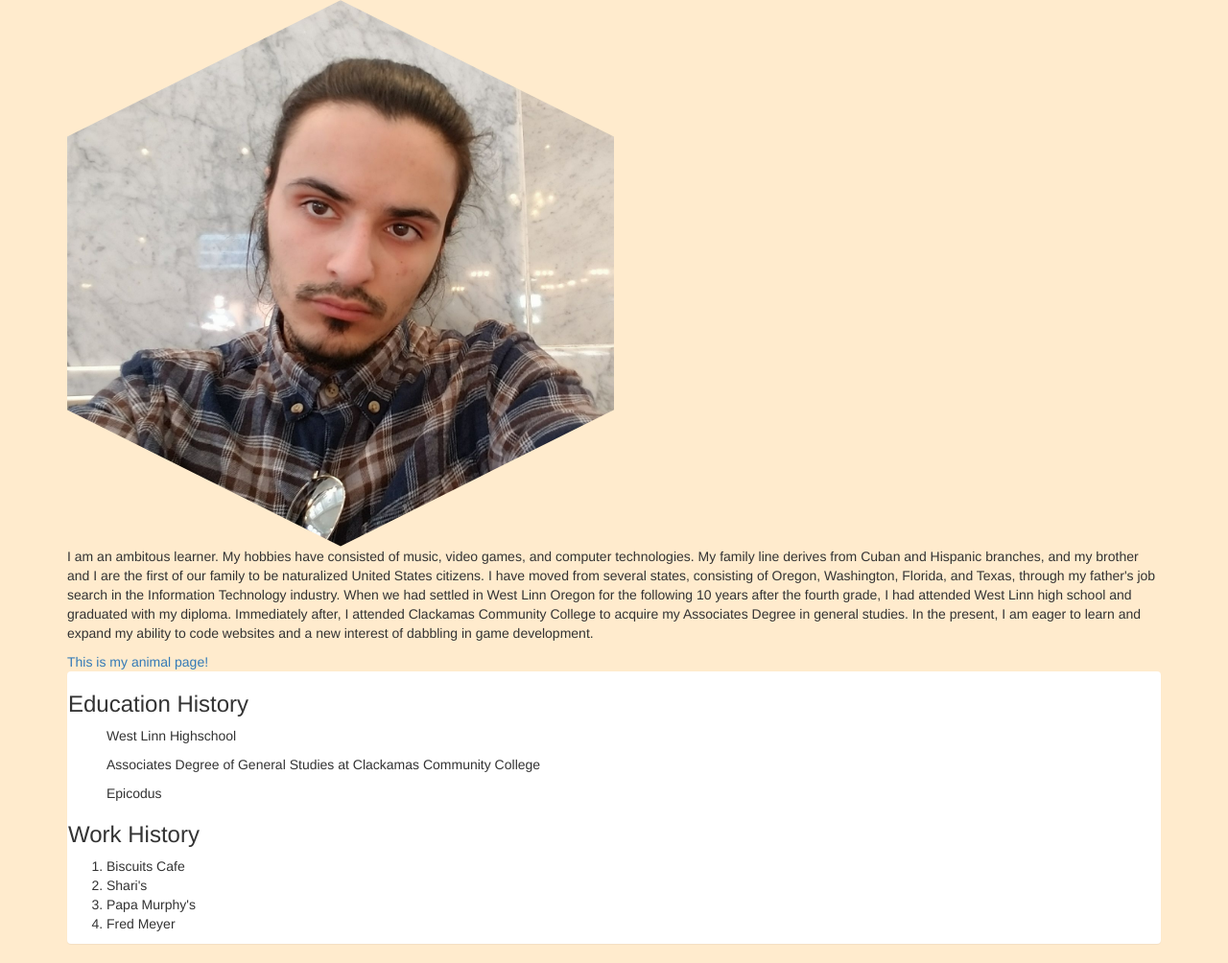
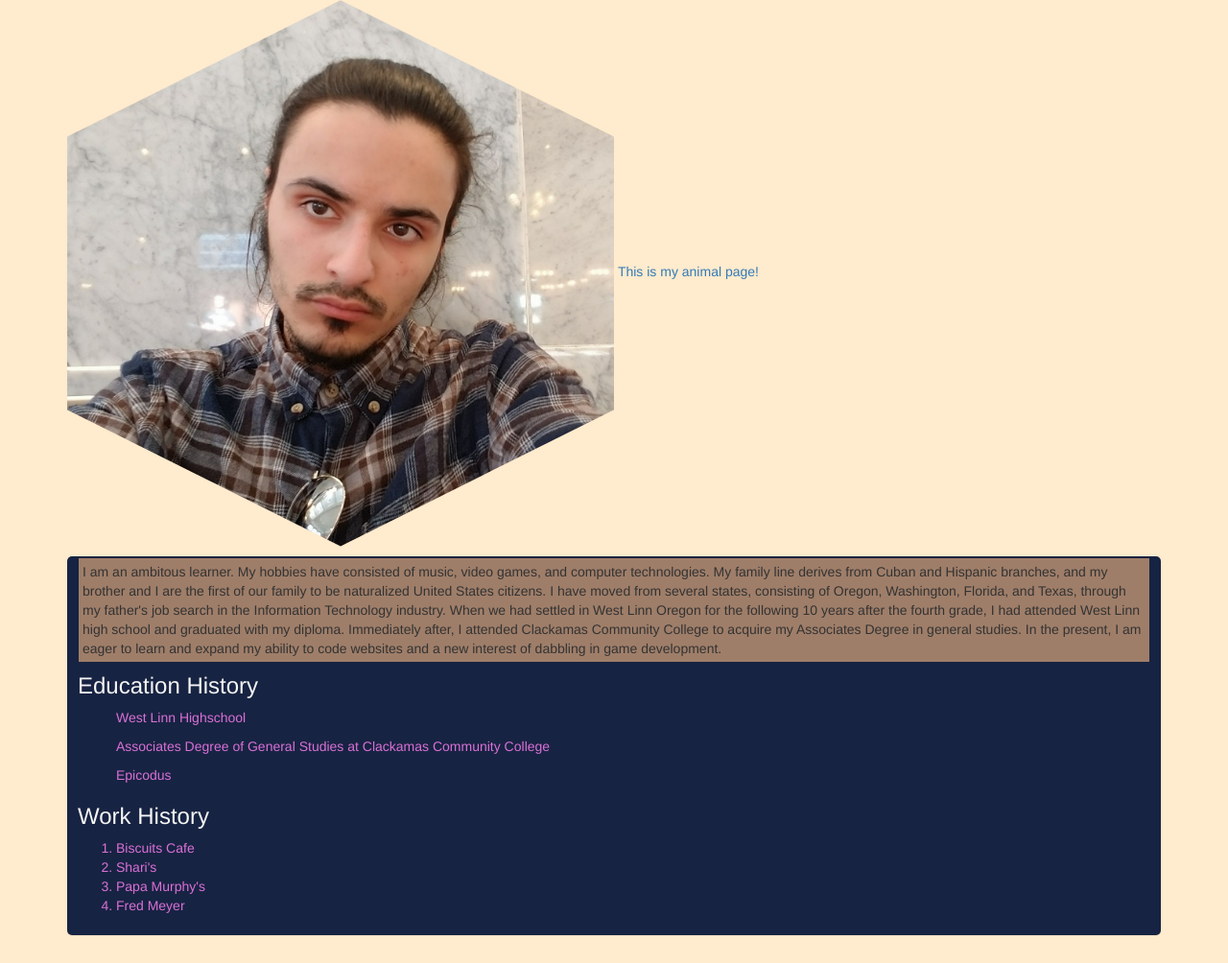
Before and after one commit to TonyBoy56/ruby-friday_project1, a plain HTML site: page index.html in a window 1280 px wide. Shown: the part 268-1272 px from the top of the page at 96% size. Drawn offline with Linux system fonts and the light colour scheme.

Commit message:
add box model to aboutMe p tag and .panel, and change background color of .panel.

```diff
--- a/css/styles.css
+++ b/css/styles.css
@@ -1,9 +1,21 @@
 body {
   background-color: blanchedalmond;
+  display: flex;
+  flex-flow: column;
+  justify-content: space-evenly;
+  align-items: center;
+  width: 100vw;
 }
 
 h1 {
   text-align: center;
+}
+
+p#aboutMe {
+  float: left;
+  margin: 12px;
+  padding: 4px;
+  background-color: #9f7e69 ;
 }
 
 img {
@@ -13,3 +25,23 @@ img {
   max-width: auto;
   clip-path: polygon(50% 0, 100% 25%, 100% 75%, 50% 100%, 0 75%, 0 25%);
 }
+
+.panel {
+  background-color: #172342;
+  padding: 1rem;
+  color: #283044;
+  border-radius: 0.5rem;
+  margin: 1rem 0;
+}
+
+h3 {
+  color: whitesmoke;
+}
+
+ul {
+  color: orchid;
+}
+
+ol {
+  color: orchid;
+}
```
